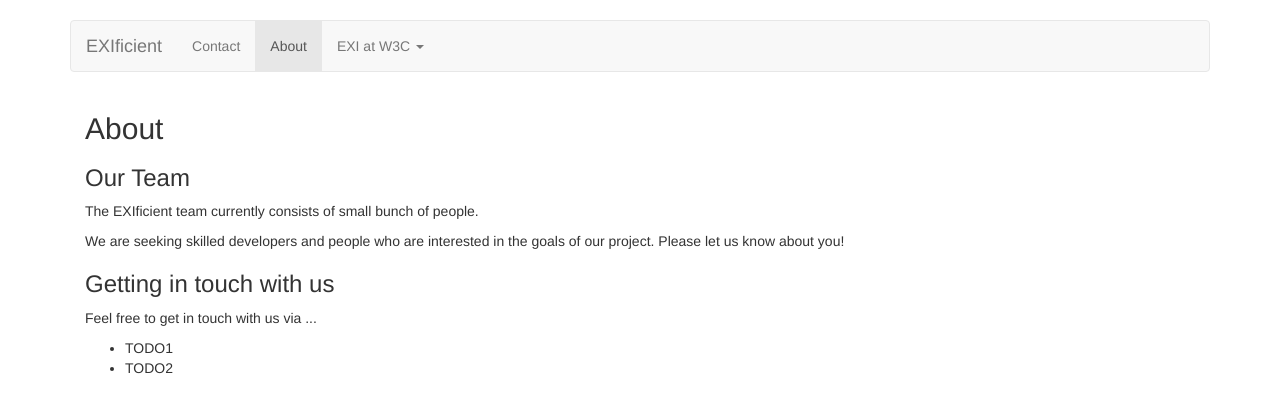
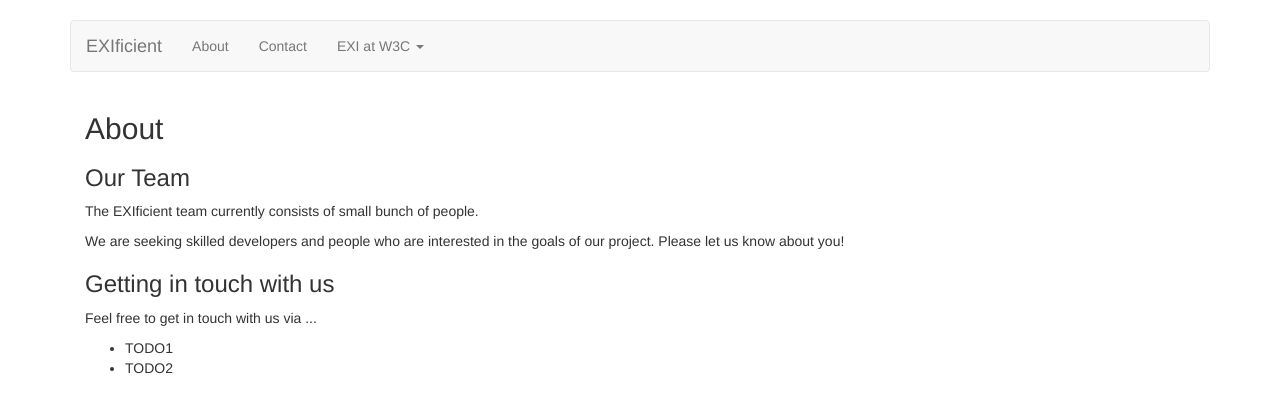
Before and after one commit to EXIficient/exificient.github.io, a Jekyll site: the page built from about/index.html, in a window 1280 px wide. Shown: the top 413 px of the page. Built offline with Jekyll 4.4.1, drawn with Linux system fonts in a browser that asks for light colours; nearby versions of some CDN libraries.

Commit message:
Update default.html

```diff
--- a/_layouts/default.html
+++ b/_layouts/default.html
@@ -44,9 +44,15 @@
           <div id="navbar" class="navbar-collapse collapse">
             <ul class="nav navbar-nav">
               <!-- <li class="active"><a href="/">Home</a></li>-->
-                {% assign pages_list = site.pages %}
-  		{% assign group = 'navigation' %}
-  		{% include pages_list %}
+	    {% for link in site.navigation %}
+	        {% assign current = nil %}
+	        {% if page.url contains link.url %}
+	            {% assign current = 'current' %}
+	        {% endif %}
+	        <li class="element {% if forloop.first %}first{% endif %} {{ current }} {% if forloop.last %}last{% endif %}">
+	            <a href="{{ link.url }}">{{ link.title }}</a>
+	        </li>
+	    {% endfor %}
 
               <!--<li><a href="/about/">About</a></li>
               <li><a href="/contact/">Contact</a></li>-->
```
